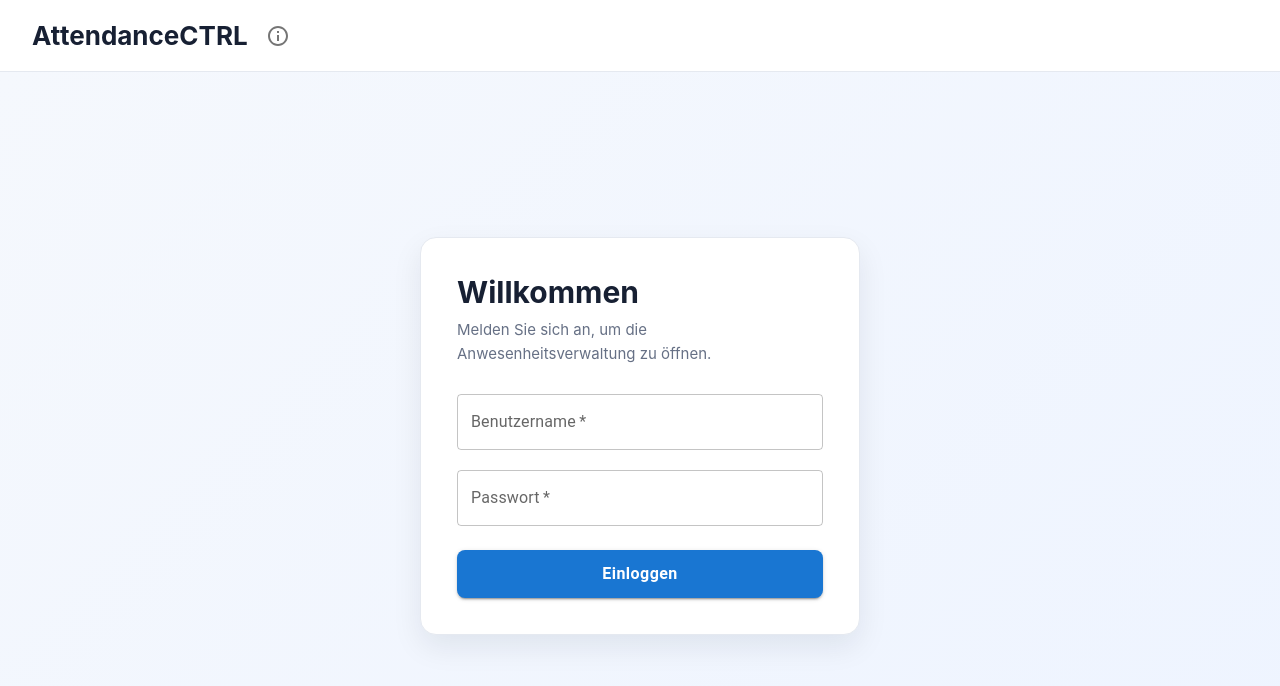
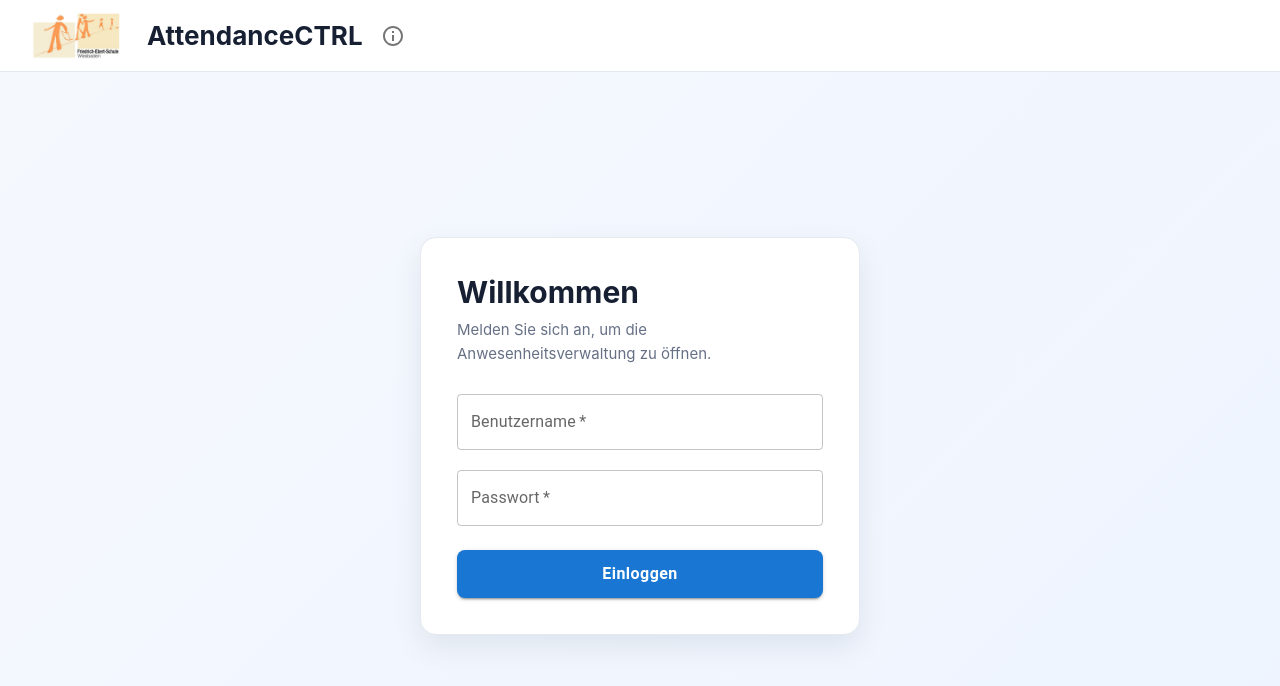
Before and after one commit to fes-wiesbaden/projekt-4-anwesenheitsverwaltung_gruppe_2, a React (Vite) app in the folder client/: page / in a window 1280 px wide. Shown: the top 686 px of the page. Built offline with nearby package versions, Linux system fonts and the light colour scheme.

Commit message:
Schullogo in Header und Login ergänzt

```diff
--- a/client/src/App.tsx
+++ b/client/src/App.tsx
@@ -9,10 +9,8 @@ import DashboardPage from "./components/DashboardPage";
 import ReportsPage from "./components/ReportsPage";
 import SettingsPage from "./components/SettingsPage";
 import { PAGE_TITLES, type PageId } from "./navigation";
-import {
-  getUsernameFromToken,
-  isTokenExpired,
-} from "./utils/token";
+import { getUsernameFromToken, isTokenExpired } from "./utils/token";
+import fesLogo from "./assets/fes-logo.png";
 import LoginView from "./components/LoginView";
 import "./css/main.css";
 import InfoOutlinedIcon from "@mui/icons-material/InfoOutlined";
@@ -92,6 +90,16 @@ function App() {
       ) : (
         <>
         <div className="login-brand">
+          <img
+            src={fesLogo}
+            alt="Logo der Friedrich-Ebert-Schule Wiesbaden"
+            style={{
+              height: 48,
+              width: "auto",
+              objectFit: "contain",
+              marginRight: 16,
+            }}
+          />
           <h1>AttendanceCTRL</h1>
 
           <IconButton
--- a/client/src/components/layout/AppHeader.tsx
+++ b/client/src/components/layout/AppHeader.tsx
@@ -9,6 +9,7 @@ import {
 import InfoOutlinedIcon from "@mui/icons-material/InfoOutlined";
 import LogoutOutlinedIcon from "@mui/icons-material/LogoutOutlined";
 import AccountCircleOutlinedIcon from "@mui/icons-material/AccountCircleOutlined";
+import fesLogo from "../../assets/fes-logo.png";
 
 interface AppHeaderProps {
   username: string | null;
@@ -24,6 +25,18 @@ function AppHeader({
   return (
     <header className="app-header">
       <Box className="app-header-brand">
+        <img
+          src={fesLogo}
+          alt="Logo der Friedrich-Ebert-Schule Wiesbaden"
+          style={{
+            height: 44,
+            width: "auto",
+            objectFit: "contain",
+            display: "block",
+            marginRight: 12,
+            flexShrink: 0,
+          }}
+        />
         <Typography className="app-logo">
           AttendanceCTRL
         </Typography>
```
Also changed, not shown: client/src/assets/fes-logo.png (added).
